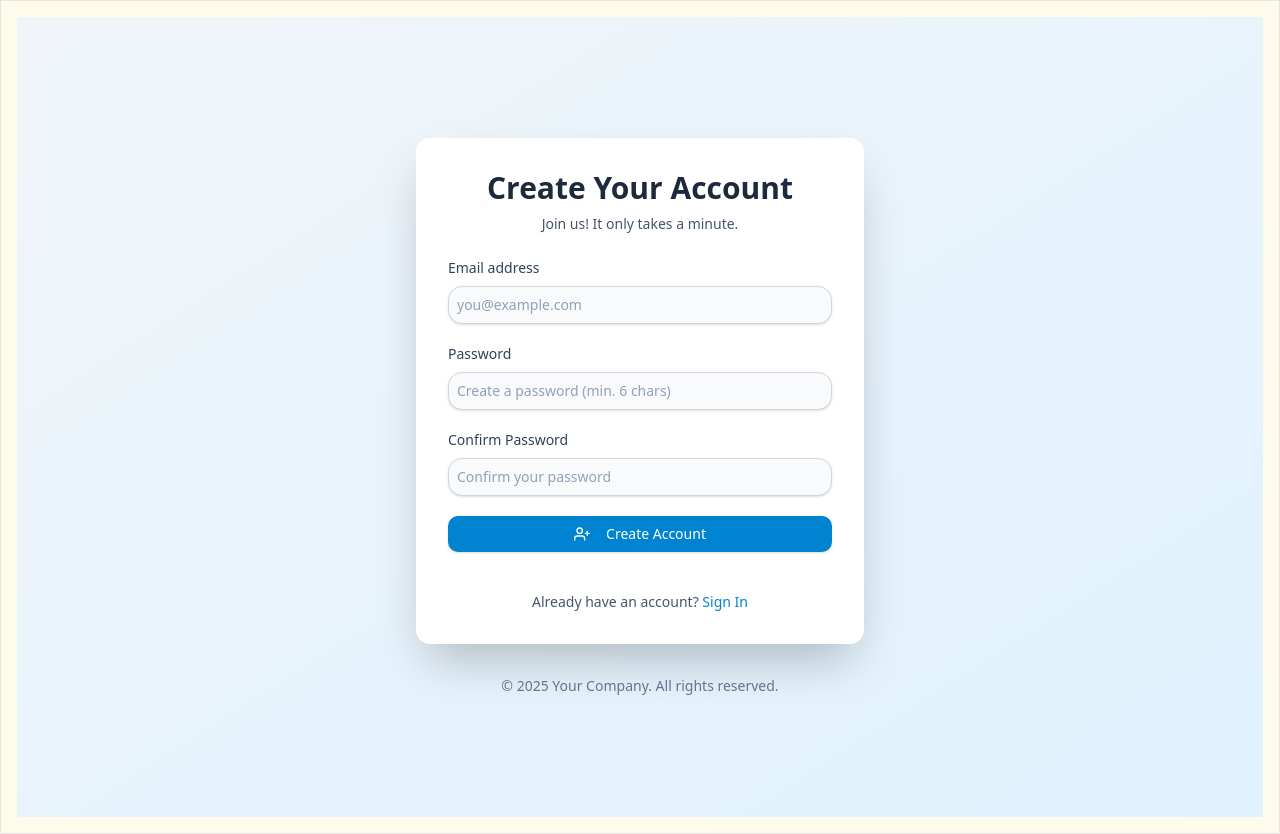
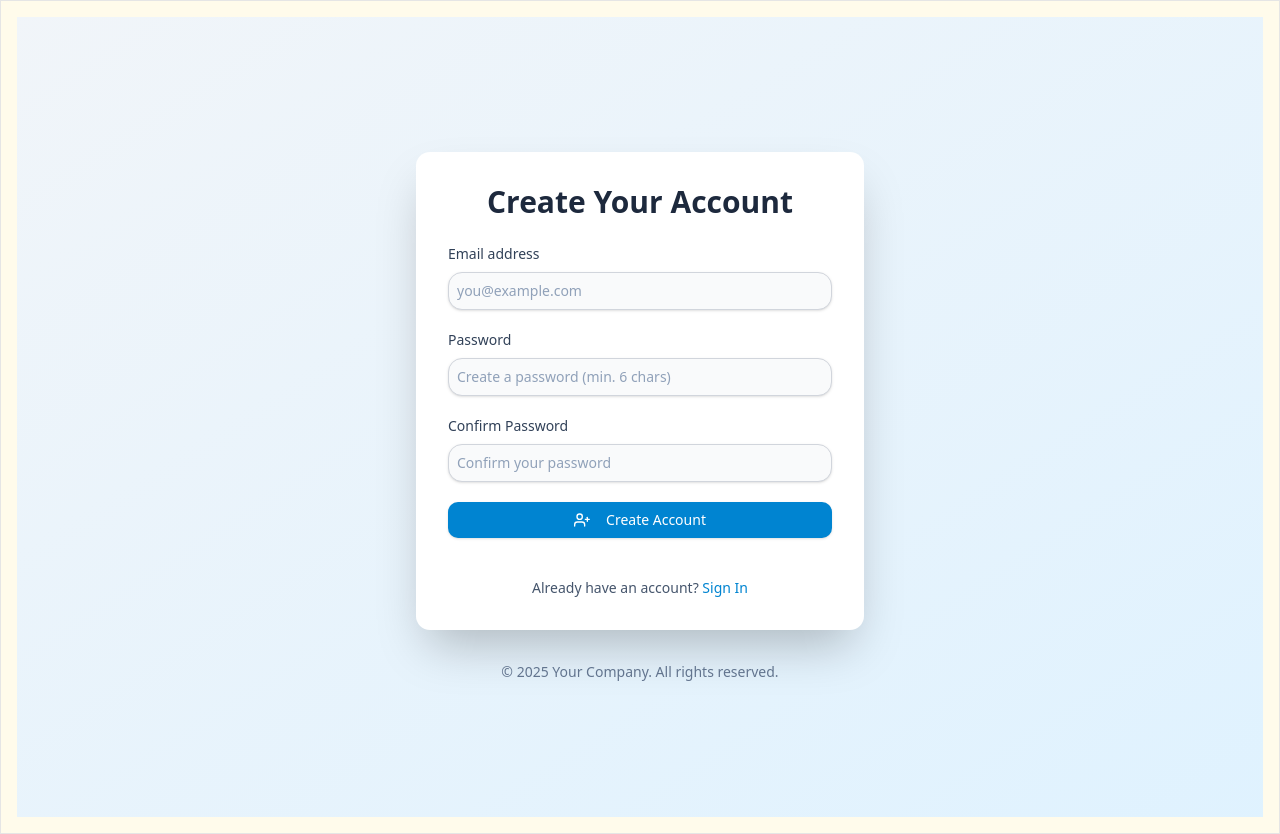
Before and after one commit to vadhh/menuweb, a Next.js app: page /register in a window 1280 px wide. Built offline with nearby package versions, Linux system fonts and the light colour scheme.

Commit message:
Change brand name

```diff
--- a/src/app/login/page.tsx
+++ b/src/app/login/page.tsx
@@ -58,7 +58,7 @@ export default function LoginPage() {
                 <div className="bg-white p-8 shadow-2xl rounded-xl space-y-6">
                     <div className="text-center">
                         <h2 className="text-3xl font-bold text-slate-800">
-                            Bakso Lebam
+                            Bakso Muncul
                         </h2>
                         <p className="mt-2 text-sm text-slate-600">
                             Login Admin
--- a/src/app/register/page.tsx
+++ b/src/app/register/page.tsx
@@ -70,9 +70,6 @@ export default function RegisterPage() { // Renamed to follow PascalCase convent
                         <h1 className="text-3xl font-bold text-slate-800">
                             Create Your Account
                         </h1>
-                        <p className="mt-2 text-sm text-slate-600">
-                            Join us! It only takes a minute.
-                        </p>
                     </div>
 
                     {userCreated && (
```
